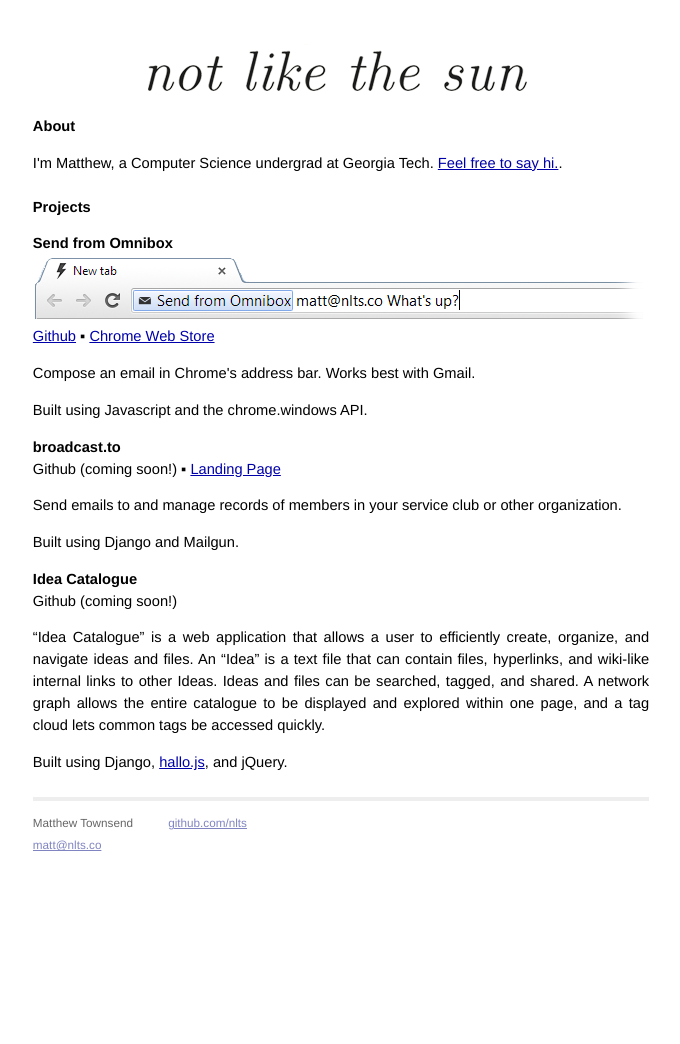
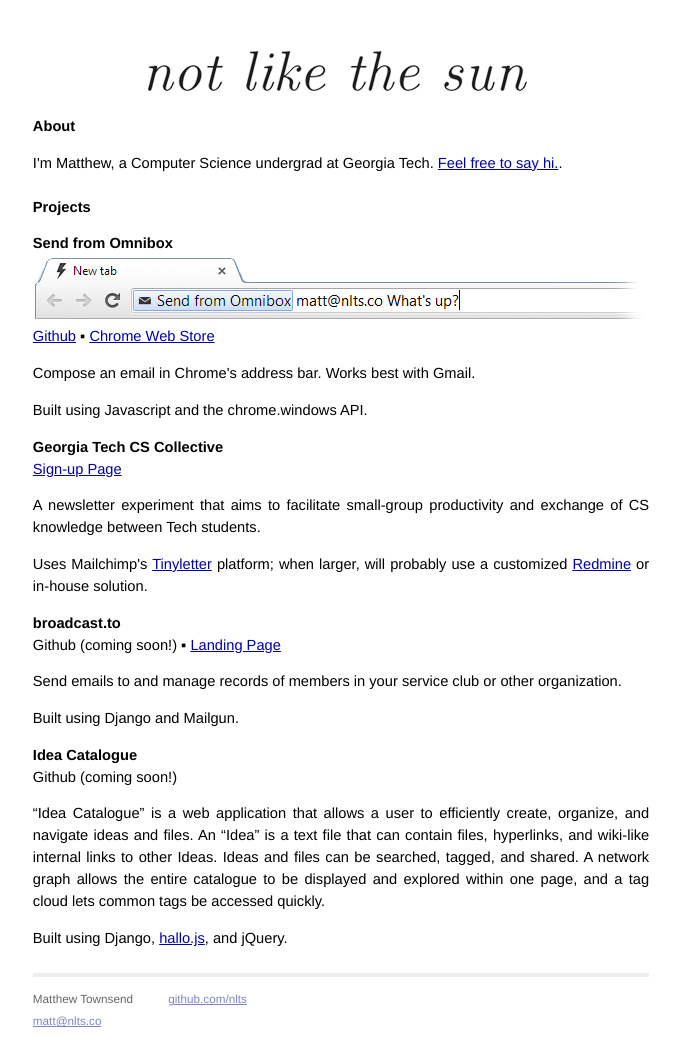
Before and after one commit to radioblazer/nlts.github.com, a Jekyll site: the page built from index.html, in a window 1280 px wide. Shown: the whole page, without its empty margins (299-979 px from the left). Built offline with Jekyll 4.4.1, drawn with Linux system fonts in a browser that asks for light colours; Markdown is read by kramdown in place of the engine named in the settings; before the commit the page ends 944 px from its top, so only the background shows below that.

Commit message:
Add cs-collective description to index.html.

```diff
--- a/index.html
+++ b/index.html
@@ -15,6 +15,11 @@
     <p>Compose an email in Chrome's address bar. Works best with Gmail.</p>
     <p></p>Built using Javascript and the chrome.windows API.</p>
 </div>
+<h2>Georgia Tech CS Collective</h2>
+<div><a href="http://tinyletter.com/cs-collective">Sign-up Page</a>
+    <p>A newsletter experiment that aims to facilitate small-group productivity and exchange of CS knowledge between Tech students.</p>
+    <p>Uses Mailchimp's <a href="http://tinyletter.com/">Tinyletter</a> platform; when larger, will probably use a customized <a href="http://www.redmine.org/">Redmine</a> or in-house solution.</p>
+</div>
 <h2>broadcast.to</h2>
 <div>Github (coming soon!) ▪ <a href="http://signup.broadcast.to">Landing Page</a>
     <p>Send emails to and manage records of members in your service club or other organization.</p>
```
